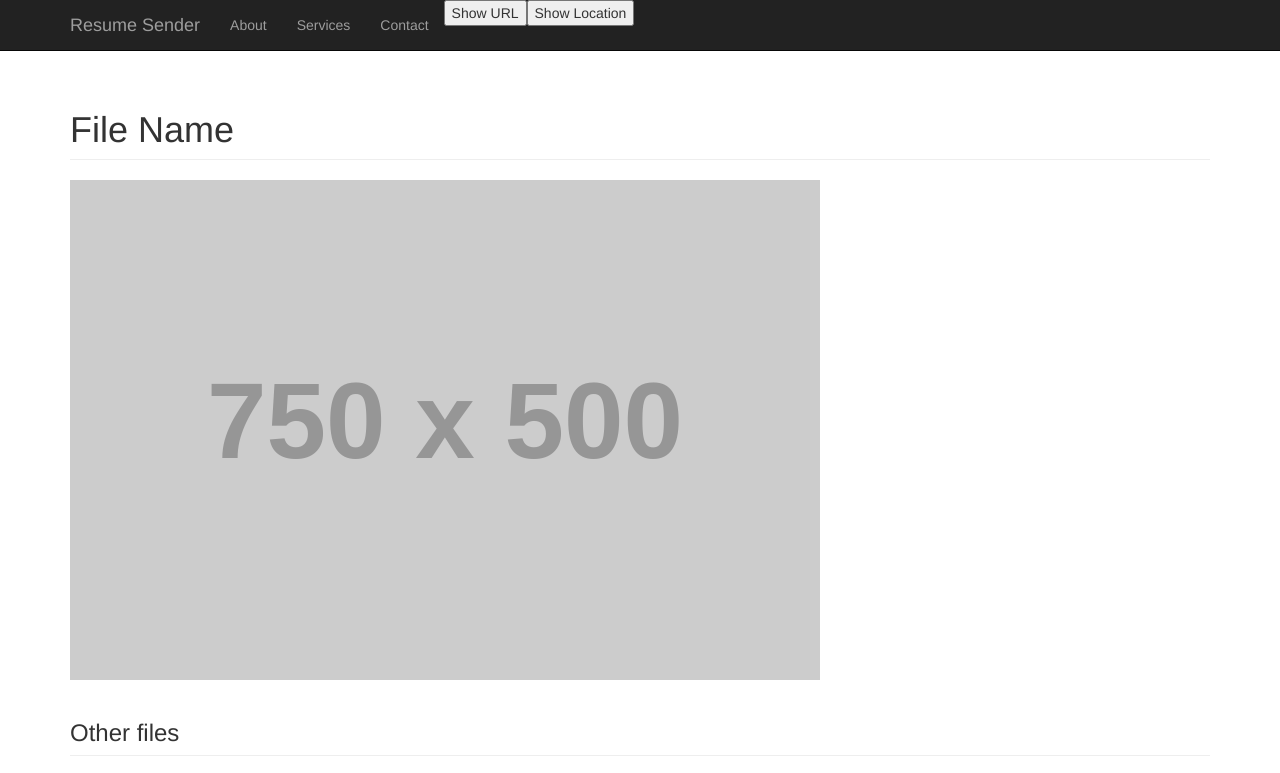
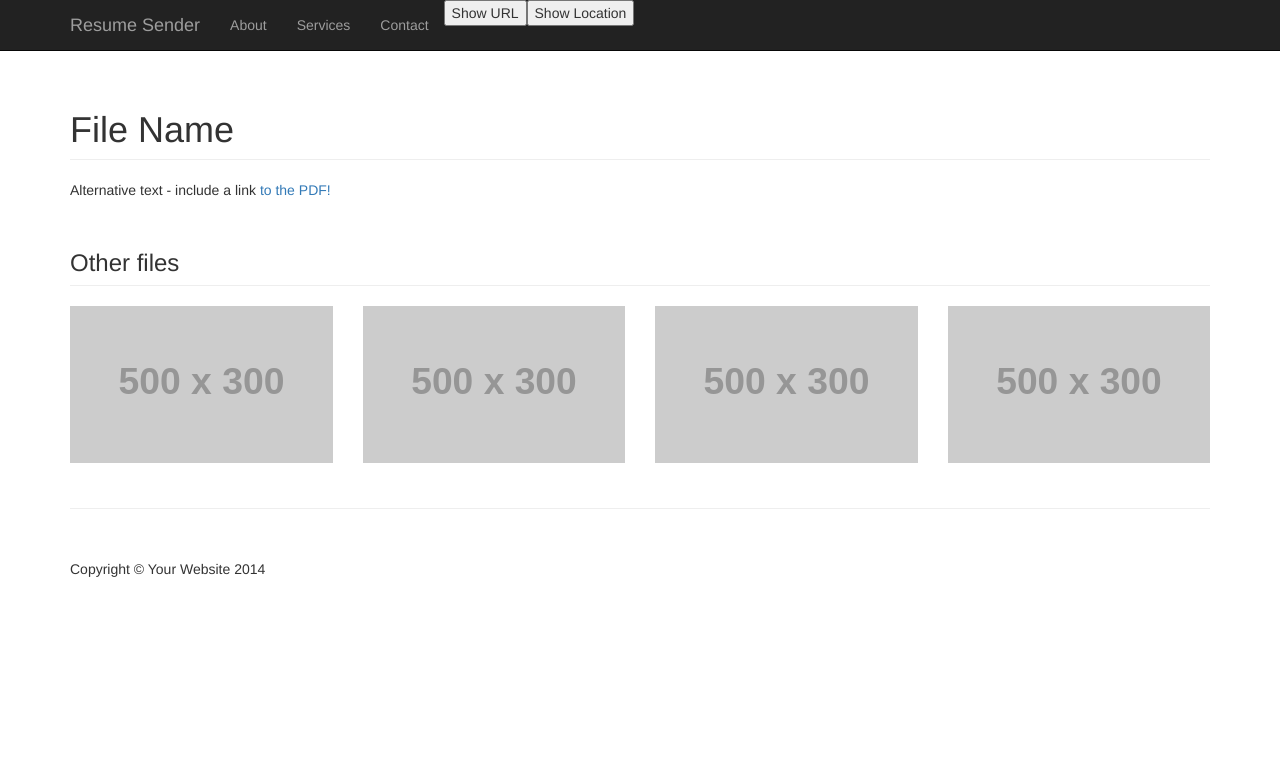
Before and after one commit to slee82/resumeSender, a website: page public/resumeMain/index.html in a window 1280 px wide. Shown: the top 773 px of the page. Drawn offline with Linux system fonts and the light colour scheme; placeholder pictures from the web are drawn by us.

Commit message:
embed PDF

```diff
--- a/public/resumeMain/index.html
+++ b/public/resumeMain/index.html
@@ -86,7 +86,10 @@
         <div class="row">
 
             <div class="col-md-8">
-                <img class="img-responsive" src="http://placehold.it/750x500" alt="">
+                <!-- <img class="img-responsive" src="http://placehold.it/750x500" alt=""> -->
+                <object data="myfile.pdf" type="application/pdf" width="100%" height="500px">
+              <p>Alternative text - include a link <a href="myfile.pdf">to the PDF!</a></p>
+            </object>
             </div>
 
             <div class="col-md-4">
```
